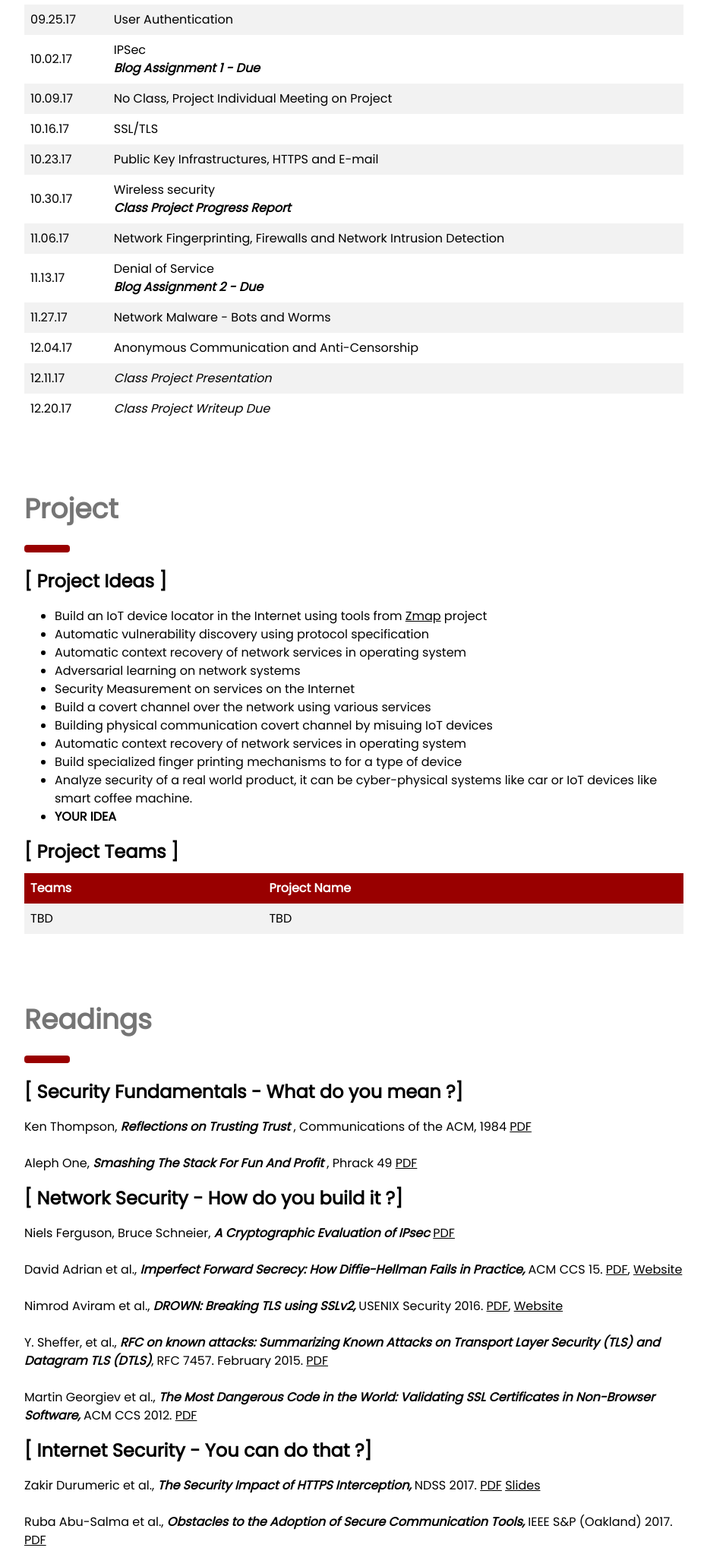
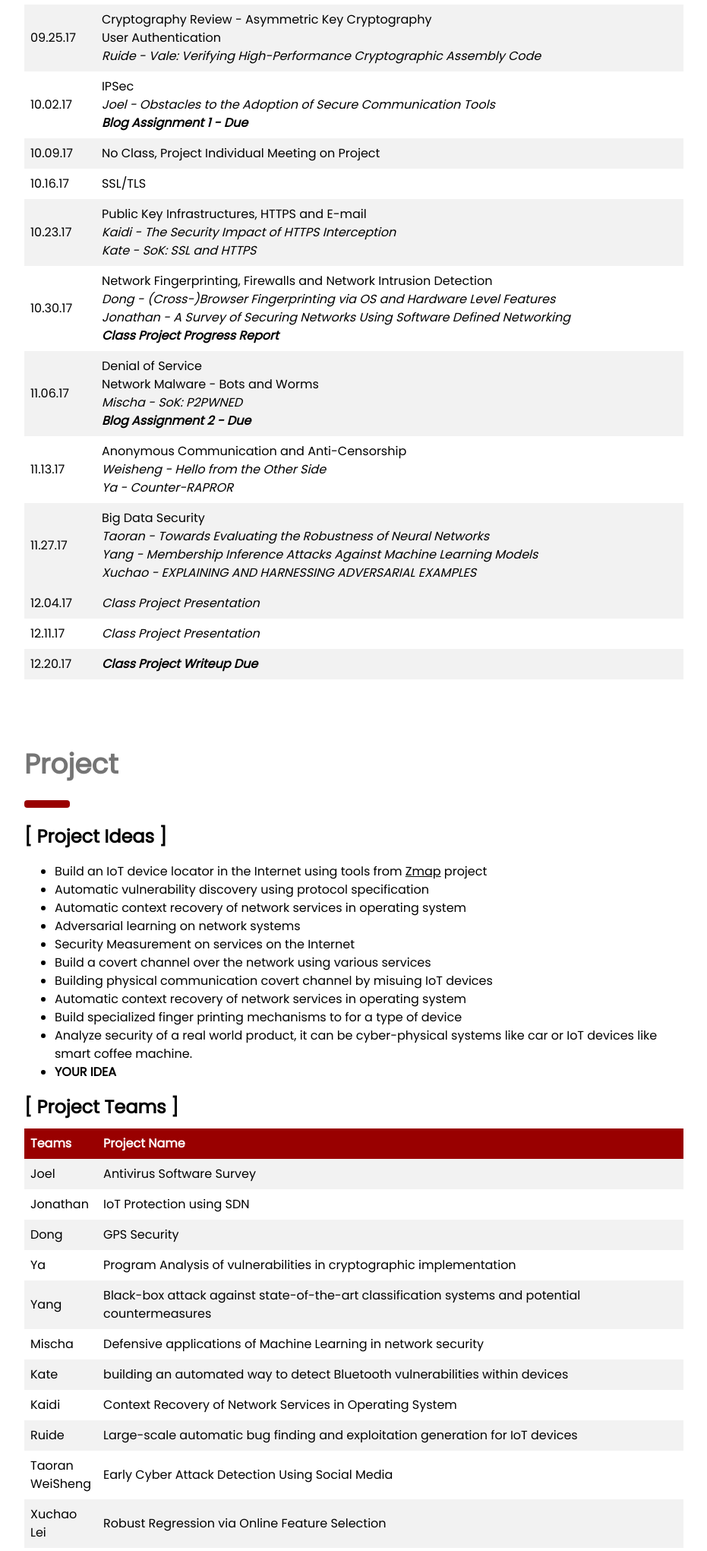
Before and after one commit to NetworkSecurityVT/networksecurityvt.github.io, a plain HTML site: page index.html in a window 1280 px wide. Shown: the part 1420-3461 px from the top of the page at 76% size, without its empty margins (324-1255 px from the left). Drawn offline with nearby package versions, Linux system fonts and the light colour scheme.

Commit message:
update schedule

```diff
--- a/index.html
+++ b/index.html
@@ -138,12 +138,21 @@ Class Introduction and Logistics              <br>
 
 <tr>
 <td>
-09.25.17    </td><td>  User Authentication                     </td>
+09.25.17    </td><td>
+Cryptography Review - Asymmetric Key Cryptography  <br>
+User Authentication  <br>
+<i> Ruide - Vale: Verifying High-Performance Cryptographic Assembly Code <br> </i>
+</td>
 </tr>
 
 <tr>
-<td> 10.02.17    </td><td>   IPSec                       <br>
-                        <b> <em>    Blog Assignment 1 - Due  </em> </b>    </td>
+<td> 10.02.17    </td><td>
+IPSec                       <br>
+<i>
+Joel - Obstacles to the Adoption of Secure Communication Tools <br>
+</i>
+<b> <em>    Blog Assignment 1 - Due  </em> </b>
+</td>
 </tr>
 <tr>
 
@@ -156,50 +165,84 @@ Class Introduction and Logistics              <br>
 
 <td>
 10.16.17
-</td><td> SSL/TLS                       </td>
+</td><td> SSL/TLS
+<!-- Presentation: <br> -->
+
+</td>
+
 </tr>
 <tr>
 
 <td>
 10.23.17
-</td><td>       Public Key Infrastructures, HTTPS and E-mail
+</td>
+<td>       Public Key Infrastructures, HTTPS and E-mail     <br>
+<!-- Presentation: <br> -->
+<i>
+Kaidi - The Security Impact of HTTPS Interception   <br>
+Kate  - SoK: SSL and HTTPS                          <br>
+</i>
+</td>
 </tr>
 
 <tr>
 <td>
 10.30.17
-</td><td>     Wireless security                     <br>
+</td><td>  Network Fingerprinting, Firewalls and Network Intrusion Detection  <br>
+<!-- Presentation: <br> -->
+<i>
+Dong - (Cross-)Browser Fingerprinting via OS and Hardware Level Features <br>
+Jonathan - A Survey of Securing Networks Using Software Defined Networking <br>
+</i>
 <b><em> Class Project Progress Report </em> </b>           </td>
+</td>
 </tr>
-
-
 <tr>
 
 <td>
 11.06.17
-</td><td>  Network Fingerprinting, Firewalls and Network Intrusion Detection  </td>
-</tr>
-<tr>
-
+</td>
 <td>
-11.13.17
-</td><td>  Denial of Service      <br>
+Denial of Service      <br>
+Network Malware - Bots and Worms  <br>
+<i> Mischa - SoK: P2PWNED </i> <br>
 <b> <em> Blog Assignment 2 - Due </em> </b>
 </td>
 </tr>
 <tr>
 
 <td>
+11.13.17
+</td>
+<td>  Anonymous Communication and Anti-Censorship <br>
+<!-- Presentation: <br> -->
+<i>
+Weisheng - Hello from the Other Side <br>
+Ya       - Counter-RAPROR
+</i>
+</td>
+</tr>
+
+
+<tr>
+<td>
 11.27.17
-</td><td>   Network Malware - Bots and Worms  </td>
+</td>
+<td>
+Big Data Security <br>
+<i>
+Taoran - Towards Evaluating the Robustness of Neural Networks <br>
+Yang   - Membership Inference Attacks Against Machine Learning Models <br>
+Xuchao - EXPLAINING AND HARNESSING ADVERSARIAL EXAMPLES <br>
+</i>
+</td>
 </tr>
 <tr>
 
+<tr>
 <td>
-12.04.17
-</td><td>  Anonymous Communication and Anti-Censorship      </td>
+12.04.17    </td><td>    <em> Class Project Presentation </em>  </td>
 </tr>
-<tr>
 
 <td>
 12.11.17     </td><td>    <em> Class Project Presentation </em>  </td>
@@ -208,7 +251,7 @@ Class Introduction and Logistics              <br>
 
 <td>
 12.20.17
-</td><td>   <em> Class Project Writeup Due </em>   </td>
+</td><td>   <em> <b> Class Project Writeup Due </b> </em> </td>
  </tr>
 
  </table>
@@ -243,8 +286,18 @@ Class Introduction and Logistics              <br>
       <th> Teams </th> <th> Project Name </th>
       </tr>
 
-      <tr>
-      <td> TBD </td> <td> TBD </td>
+      <tr> <td> Joel       </td> <td> Antivirus Software Survey </td> </tr>
+      <tr> <td> Jonathan   </td> <td> IoT Protection using SDN  </td> </tr>
+      <tr> <td> Dong       </td> <td> GPS Security              </td> </tr>
+      <tr> <td> Ya         </td> <td> Program Analysis of vulnerabilities in cryptographic implementation </td>  </tr>
+      <tr> <td> Yang       </td> <td> Black-box attack against state-of-the-art classification systems and potential countermeasures</td>  </tr>
+      <tr> <td> Mischa </td> <td> Defensive applications of Machine Learning in network security </td> </tr>
+      <tr> <td> Kate </td> <td> building an automated way to detect Bluetooth vulnerabilities within devices  </td> </tr>
+      <tr> <td> Kaidi </td> <td> Context Recovery of Network Services in Operating System </td> </tr>
+      <tr> <td> Ruide </td> <td> Large-scale automatic bug finding and exploitation
+generation for IoT devices </td> </tr>
+      <tr> <td> Taoran <br> WeiSheng </td> <td> Early Cyber Attack Detection Using Social Media </td> </tr>
+      <tr> <td> Xuchao <br> Lei </td>       <td> Robust Regression via Online Feature Selection </td> </tr>
       <tr>
 
       </table>
```
